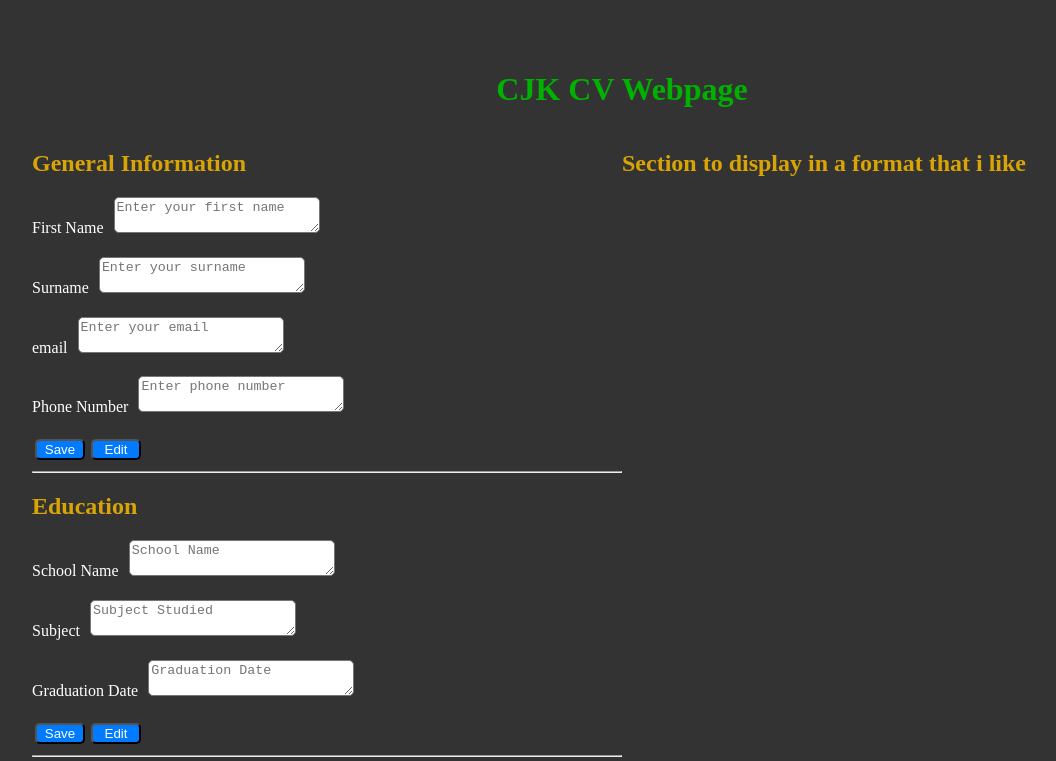
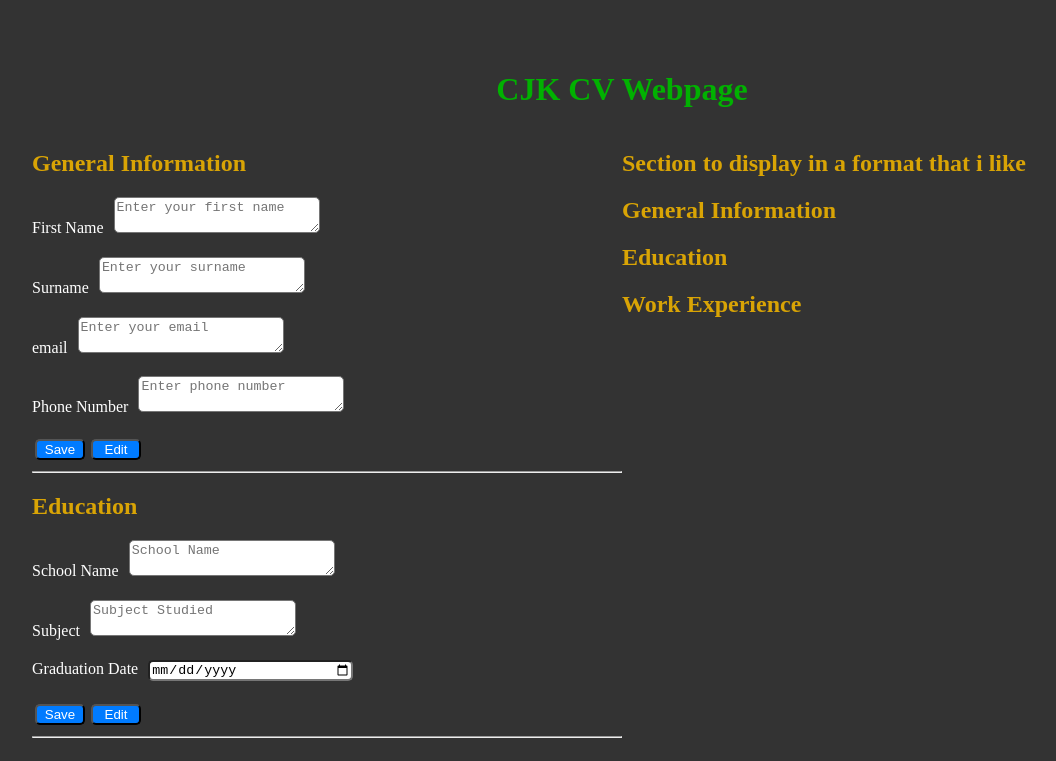
Before and after one commit to ChrisKnowles53/odin-cv-project, a React (Vite) app in the folder CV-Project/: page / in a window 1280 px wide. Shown: the top 761 px of the page, without its empty margins (18-1074 px from the left). Built offline with nearby package versions, Linux system fonts and the light colour scheme.

Commit message:
minor updates

```diff
--- a/CV-Project/src/App.jsx
+++ b/CV-Project/src/App.jsx
@@ -19,6 +19,18 @@ function App() {
         </div>
         <div className="section">
           <h2>Section to display in a format that i like</h2>
+          <div className="displayGeneralInformation">
+            <h2>General Information</h2>
+            <p className="generalDetails"></p>
+          </div>
+          <div className="displayEducation">
+            <h2>Education</h2>
+            <p className="educationDetails"></p>
+          </div>
+          <div className="displayWorkExperience">
+            <h2>Work Experience</h2>
+            <p className="workExperienceDetails"></p>
+          </div>
         </div>
       </div>
     </div>
--- a/CV-Project/src/components/Education.jsx
+++ b/CV-Project/src/components/Education.jsx
@@ -3,6 +3,7 @@
 import { useState } from "react";
 import InputField from "./Input";
 import Button from "./Button";
+import DateInputField from "../DateInput";
 
 export default function Education({ section }) {
   const [schoolName, setSchoolName] = useState("School Name");
@@ -18,7 +19,7 @@ export default function Education({ section }) {
       <h2>{section}</h2>
       <InputField name={schoolName} label="School Name" />
       <InputField name={subjectStudied} label="Subject" />
-      <InputField name={graduationDate} label="Graduation Date" />
+      <DateInputField name={graduationDate} label="Graduation Date" />
       <Button text="Save" handleClick={handleClick} />
       <Button text="Edit" />
     </div>
--- a/CV-Project/src/components/GeneralInformation.jsx
+++ b/CV-Project/src/components/GeneralInformation.jsx
@@ -12,6 +12,7 @@ export default function GeneralInformation({ section }) {
 
   function handleClick() {
     // code for what to do when edit clicked
+    // when save clicked i want to update the <p displayContent> within <div displayGenInfo>
   }
 
   return (
```
